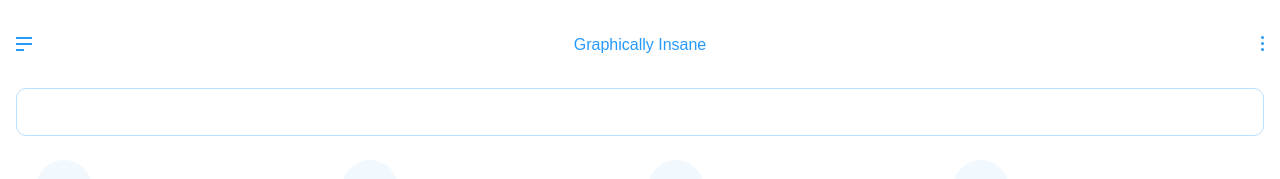
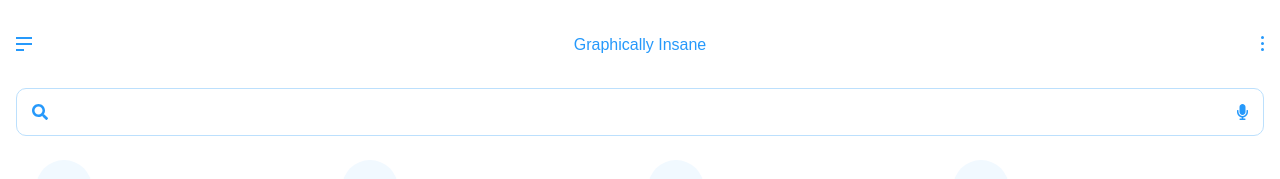
Before and after one commit to noximus/Graphically-Insane, a React (Create React App) app: page /portfolio in a window 1280 px wide. Shown: the top 179 px of the page. Built offline with nearby package versions, Linux system fonts and the light colour scheme.

Commit message:
styling of input fields

```diff
--- a/src/App.css
+++ b/src/App.css
@@ -11,6 +11,7 @@
   position: absolute;
   background-color: white;
   opacity: 0;
+  display: none;
   z-index: 100;
 }
 .page {
--- a/src/App.js
+++ b/src/App.js
@@ -32,6 +32,7 @@ function App() {
       });
       TweenMax.to(pageOverlay, 0.5, {
         opacity: 0.5,
+        display: 'block',
         ease: Power3.easeOut,
       });
       setMenuState(true);
@@ -43,6 +44,7 @@ function App() {
       });
       TweenMax.to(pageOverlay, 0.5, {
         opacity: 0,
+        display: 'none',
         ease: Power3.easeInOut,
       });
       setMenuState(false);
--- a/src/Portfolio.css
+++ b/src/Portfolio.css
@@ -3,6 +3,17 @@
   margin: 88px 16px 16px;
   grid-template-rows: 48px 88px;
   grid-template-columns: 1fr;
+}
+.search-input-icon {
+  position: absolute;
+  padding: 16px;
+  color: #2699fb;
+}
+.search-input-icon-right {
+  position: absolute;
+  padding: 16px;
+  right: 16px;
+  color: #2699fb;
 }
 .body-portfolio .search-input {
   width: 100%;
@@ -10,6 +21,10 @@
   border: 1px solid #bce0fd;
   border-radius: 10px;
   box-sizing: border-box;
+  padding-left: 50px;
+  font-family: Arial, Helvetica, sans-serif;
+  font-size: 14px;
+  color: #2699fb;
 }
 .body-portfolio .filters {
   display: grid;
--- a/src/Portfolio.js
+++ b/src/Portfolio.js
@@ -1,7 +1,7 @@
 import React from 'react';
 import './Portfolio.css';
 import { FontAwesomeIcon } from '@fortawesome/react-fontawesome';
-import { faHome } from '@fortawesome/free-solid-svg-icons';
+import { faHome, faSearch, faMicrophone } from '@fortawesome/free-solid-svg-icons';
 import { faReact } from '@fortawesome/free-brands-svg-icons';
 
 const Portfolio = () => {
@@ -9,6 +9,8 @@ const Portfolio = () => {
     <div className="body-portfolio">
       <div className="filter">
         <div className="search">
+          <FontAwesomeIcon className="search-input-icon" icon={faSearch} />
+          <FontAwesomeIcon className="search-input-icon-right" icon={faMicrophone} />
           <input className="search-input" type="search" name="searchPort" id="search-portfolio" />
         </div>
         <div className="filters">
```
